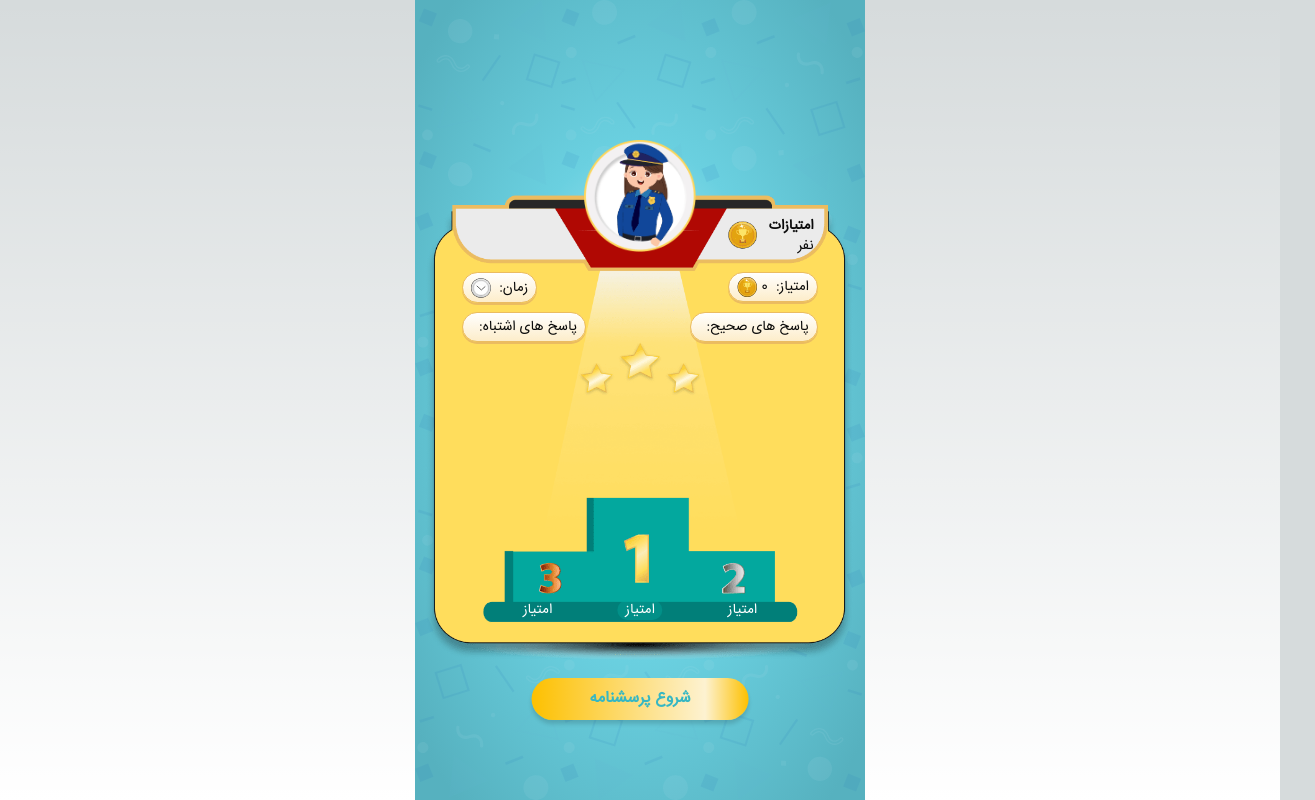
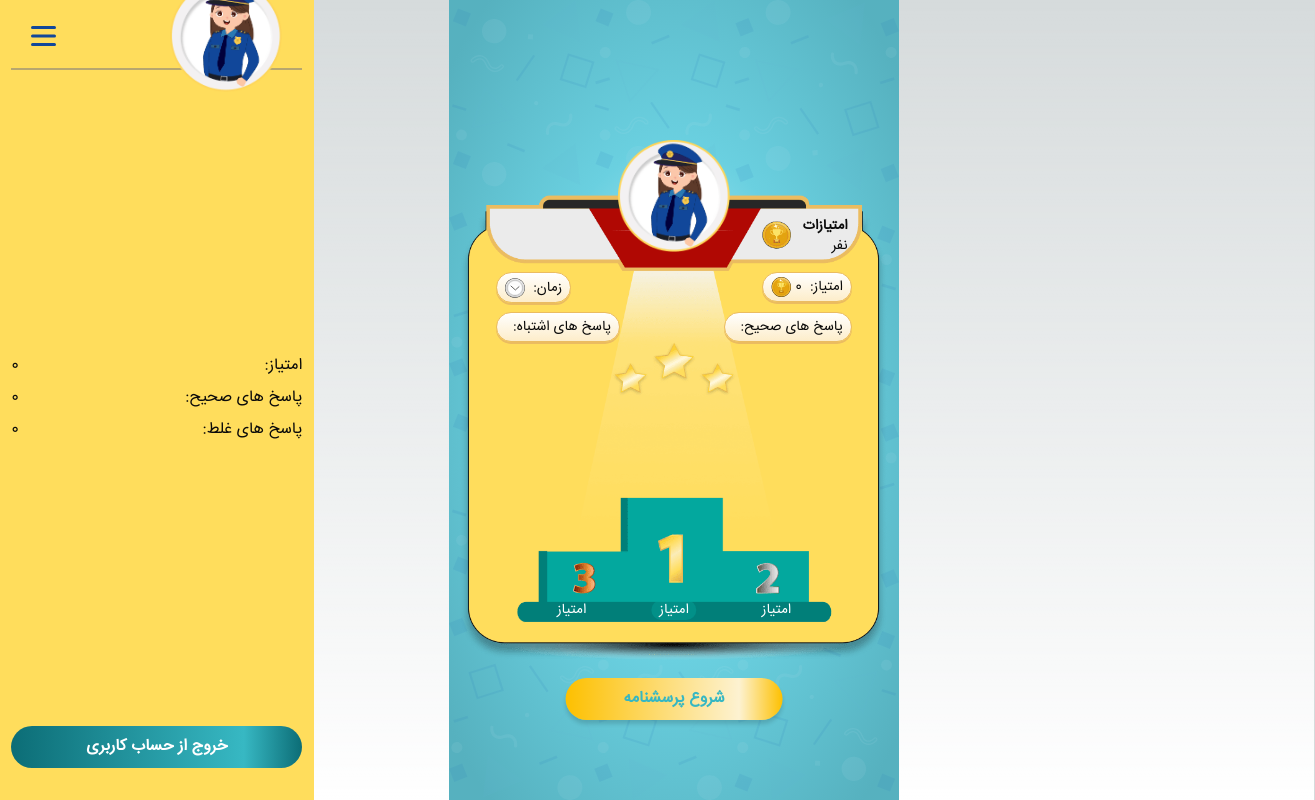
Before and after one commit to Omid-Jafari/dr_gamification_frontend, a Next.js app: page /results in a window 1280 px wide. Shown: the whole page, 1315 px wide, since content can reach past the window. Built offline with nearby package versions, Linux system fonts and the light colour scheme.

Commit message:
fix: :bug: some bugz got fixed and added logout and sidebar

```diff
--- a/app/api/ApiServise.ts
+++ b/app/api/ApiServise.ts
@@ -1,7 +1,7 @@
 import toast from "react-hot-toast";
 import axios from "axios";
-// const BASE_URL = "http://localhost:4000/";
-const BASE_URL = "https://drgamificationback.iran.liara.run/";
+const BASE_URL = "http://localhost:4000/";
+// const BASE_URL = "https://drgamificationback.iran.liara.run/";
 const useAxios = axios.create({
   baseURL: BASE_URL,
 });
--- a/app/components/common/confirmModalContainer.tsx
+++ b/app/components/common/confirmModalContainer.tsx
@@ -11,7 +11,7 @@ const ConfirmModalContainer = ({
 }) => {
   return (
     <div
-      className={`absolute left-0 top-0 w-full h-[100dvh] z-20 px-2 overflow-hidden transition-all duration-[1s] ${
+      className={`absolute left-0 top-0 w-full h-[100dvh] z-50 px-2 overflow-hidden transition-all duration-[1s] ${
         open ? "bg-[#57959ba7] max-h-[10000px]" : "bg-[#57959b00] max-h-0"
       }`}
     >
--- /dev/null
+++ b/app/components/sideBar/sideBar.tsx
@@ -0,0 +1,116 @@
+import Image from "next/image";
+import { User, updateUserScore } from "../../redux/user";
+import { Dispatch, SetStateAction, useRef } from "react";
+import { useDispatch } from "react-redux";
+import { useRouter } from "next/navigation";
+import SideBarConfirm from "./sideBarConfirm";
+
+const SideBar = ({
+  showMenu,
+  setShowMenu,
+  user,
+}: {
+  showMenu: boolean;
+  setShowMenu: Dispatch<SetStateAction<boolean>>;
+  user: User;
+}) => {
+  const dispatch = useDispatch();
+  const router = useRouter();
+  const logoutConfirmRef: any = useRef();
+  let correctAnswers = 0;
+  let wrongAnswers = 0;
+  for (let question of user.questions) {
+    for (let answer of question.answers) {
+      if (answer == 50) {
+        correctAnswers++;
+      } else if (answer == -20) {
+        wrongAnswers++;
+      }
+    }
+  }
+  const openConfirmRef = () => {
+    logoutConfirmRef.current && logoutConfirmRef.current.openModal();
+  };
+  const logOutFunc = () => {
+    localStorage.removeItem("UserId");
+    dispatch(
+      updateUserScore({
+        _id: "",
+        name: "",
+        phoneNumber: 0,
+        score: 0,
+        friends: [],
+        policeMale: 0,
+        questions: [],
+        createdAt: "",
+        updatedAt: "",
+      })
+    );
+    setShowMenu(false);
+    setTimeout(() => {
+      router.push("/");
+    }, 500);
+  };
+  return (
+    <>
+      <SideBarConfirm logOutFunc={logOutFunc} ref={logoutConfirmRef} />
+      <div
+        className={`w-full h-[100dvh] z-40 flex justify-end transition-all duration-1000 absolute left-0 top-0 ${
+          showMenu ? "bg-[#57959ba7] max-h-[10000px]" : "bg-[#57959b00] max-h-0"
+        }`}
+      >
+        <div
+          className={`w-[70%] h-[100dvh] bg-[#FFDD5C] relative transition-all duration-1000 flex flex-col p-3 gap-2 ${
+            showMenu ? "left-0" : "-left-full"
+          }`}
+        >
+          <div className="w-full flex items-center p-2 sm:p-5 h-[48px] gap-2">
+            <div className="sm:w-28 sm:h-28 w-10 h-10 relative">
+              {user.policeMale ? (
+                <Image fill src="/PoliceMan.png" alt="" />
+              ) : (
+                <Image fill src="/policeWoman.png" alt="" />
+              )}
+            </div>
+            <p className="ml-auto">{user.name}</p>
+            <button
+              onClick={() => setShowMenu((prev) => !prev)}
+              className="p-0 m-0 "
+              style={{ cursor: "pointer" }}
+            >
+              <div className={`${showMenu && "open"}`} id="nav-icon4">
+                <span></span>
+                <span></span>
+                <span></span>
+              </div>
+            </button>
+          </div>
+          <div className="w-full h-[2px] bg-[#7f7d7d8d]"></div>
+          <div className="flex-1 flex justify-center items-stretch flex-col gap-2">
+            <div className="flex items-center justify-between">
+              <p className="">امتیاز:</p>
+              <p className="">{user.score}</p>
+            </div>
+            <div className="flex items-center justify-between">
+              <p className="">پاسخ های صحیح:</p>
+              <p className="">{correctAnswers}</p>
+            </div>
+            <div className="flex items-center justify-between">
+              <p className="">پاسخ های غلط:</p>
+              <p className="">{wrongAnswers}</p>
+            </div>
+          </div>
+
+          <button
+            className="mt-auto w-full form_btn mb-5"
+            onClick={openConfirmRef}
+          >
+            خروج از حساب کاربری
+          </button>
+        </div>
+      </div>
+    </>
+  );
+};
+
+export default SideBar;
--- /dev/null
+++ b/app/components/sideBar/sideBarConfirm.tsx
@@ -0,0 +1,46 @@
+import { forwardRef, useImperativeHandle, useState } from "react";
+import ConfirmModalContainer from "../common/confirmModalContainer";
+
+const SideBarConfirm = ({ logOutFunc }: any, ref: any) => {
+  const [open, setOpen] = useState(false);
+  useImperativeHandle(ref, () => ({
+    openModal(body: any) {
+      setOpen(true);
+    },
+  }));
+  return (
+    <ConfirmModalContainer open={open}>
+      <div className="w-full h-[100dvh] flex justify-center items-center">
+        <div
+          className={`w-[80%] max-h-[80%] overflow-auto flex flex-col gap-[20px] `}
+        >
+          <p className="pb-3 text-center">مطمئنی می خوای خارج شی؟</p>
+
+          <div className="flex items-center gap-2 py-2">
+            <button
+              type="button"
+              onClick={() => {
+                setOpen(false);
+                setTimeout(() => {
+                  logOutFunc();
+                }, 500);
+              }}
+              className="form_btn shadow-light flex items-center justify-center gap-1 flex-grow"
+            >
+              آره مطمئنم
+            </button>
+            <button
+              type="button"
+              onClick={() => setOpen(false)}
+              className="form_btn_white shadow-light flex items-center justify-center gap-1 flex-grow"
+            >
+              خارج نمیشم
+            </button>
+          </div>
+        </div>
+      </div>
+    </ConfirmModalContainer>
+  );
+};
+
+export default forwardRef(SideBarConfirm);
--- a/app/components/signin/firstSigninSection.tsx
+++ b/app/components/signin/firstSigninSection.tsx
@@ -27,7 +27,7 @@ const FirstSigninSection = (props: any) => {
   });
   const checkForAnimation = () => {
     if (openSection && !backAction) {
-      return "animate__bounceInRight";
+      return "";
     } else if (openSection && backAction) {
       return "animate__bounceInLeft";
     } else if (!openSection && !backAction) {
--- a/app/components/signin/signinContainer.tsx
+++ b/app/components/signin/signinContainer.tsx
@@ -48,6 +48,8 @@ const SigninContainer = () => {
       );
       toast.success(`${data?.data?.name} خوش آمدید`);
       setSignOpen(false);
+      setCreatingUser({});
+      setActiveSection(0);
     },
     onError: (error) => {
       localStorage.removeItem("UserId");
--- a/app/constant/questions/shop.ts
+++ b/app/constant/questions/shop.ts
@@ -142,17 +142,17 @@ export const seventhQuest: Question = {
     {
       choiceTxt: "دو جفت کفش ارزان رو بدون توجه به کیفیت آن میخره.",
       choiceImg: "/questions/shop/seventhQuest/twoPaire.png",
-      answer: 1,
+      answer: 0,
     },
     {
       choiceTxt: " یک جفت کفش با کیفیت میخره.",
       choiceImg: "/questions/shop/seventhQuest/good.png",
-      answer: 0,
+      answer: 1,
     },
     {
       choiceTxt: "یک جفت کفش مد روز رو میخره.",
       choiceImg: "/questions/shop/seventhQuest/fashion.png",
-      answer: 1,
+      answer: 0,
     },
   ],
   guide:
--- a/app/globals.css
+++ b/app/globals.css
@@ -168,3 +168,140 @@ body {
   background: linear-gradient(180deg, #fff 0%, #fdedca 100%);
   box-shadow: 0px 2px 0px 0px #ebbc60;
 }
+/* .mobile_memu_toggle {
+  cursor: pointer;
+  width: 30px;
+  height: 30px;
+  transition: all 0.15s;
+  position: relative;
+  padding: 0;
+  margin: 0;
+}
+.mobile_memu_toggle > span {
+  padding: 0;
+  margin: 0;
+  position: absolute;
+  left: 50%;
+  transform: translateX(-50%);
+  width: 100%;
+  height: 4px;
+  background-color: #11479a;
+  border-radius: 600px;
+}
+.mobile_memu_toggle > span:first-child {
+  transition: all 0.3s;
+  top: 25%;
+}
+.mobile_memu_toggle > span:nth-child(2) {
+  top: 50%;
+  transition: all 0.3s;
+}
+.mobile_memu_toggle > span:last-child {
+  transition: all 0.3s;
+  top: 75%;
+}
+.mobile_memu_toggle.deactive {
+  transition: all 0.15s;
+  height: 30px;
+  border: none;
+}
+
+.mobile_memu_toggle.deactive > span:last-child {
+  transform: rotate(-45deg);
+  transition: all 0.3s;
+}
+.mobile_memu_toggle.deactive > span:first-child {
+  transform: rotate(45deg);
+  transition: all 0.3s;
+}
+.mobile_memu_toggle.deactive > span:nth-child(2) {
+  transition: all 0.15s;
+  opacity: 0;
+} */
+
+/* Icon 4 */
+
+#nav-icon4 {
+  width: 25px;
+  height: 20px;
+  position: relative;
+  -webkit-transform: rotate(0deg);
+  -moz-transform: rotate(0deg);
+  -o-transform: rotate(0deg);
+  transform: rotate(0deg);
+  -webkit-transition: 0.5s ease-in-out;
+  -moz-transition: 0.5s ease-in-out;
+  -o-transition: 0.5s ease-in-out;
+  transition: 0.5s ease-in-out;
+  cursor: pointer;
+}
+
+#nav-icon4 span {
+  display: block;
+  position: absolute;
+  height: 3px;
+  width: 100%;
+  background: #11479a;
+  border-radius: 9px;
+  opacity: 1;
+  left: 0;
+  -webkit-transform: rotate(0deg);
+  -moz-transform: rotate(0deg);
+  -o-transform: rotate(0deg);
+  transform: rotate(0deg);
+  -webkit-transition: 0.25s ease-in-out;
+  -moz-transition: 0.25s ease-in-out;
+  -o-transition: 0.25s ease-in-out;
+  transition: 0.25s ease-in-out;
+}
+
+#nav-icon4 {
+}
+
+#nav-icon4 span:nth-child(1) {
+  top: 0px;
+  -webkit-transform-origin: left center;
+  -moz-transform-origin: left center;
+  -o-transform-origin: left center;
+  transform-origin: left center;
+}
+
+#nav-icon4 span:nth-child(2) {
+  top: 50%;
+  transform: translateY(-50%);
+  -webkit-transform-origin: left center;
+  -moz-transform-origin: left center;
+  -o-transform-origin: left center;
+  transform-origin: left center;
+}
+
+#nav-icon4 span:nth-child(3) {
+  bottom: 0;
+  -webkit-transform-origin: left center;
+  -moz-transform-origin: left center;
+  -o-transform-origin: left center;
+  transform-origin: left center;
+}
+
+#nav-icon4.open span:nth-child(1) {
+  -webkit-transform: rotate(45deg);
+  -moz-transform: rotate(45deg);
+  -o-transform: rotate(45deg);
+  transform: rotate(45deg);
+  top: -3px;
+  left: 8px;
+}
+
+#nav-icon4.open span:nth-child(2) {
+  width: 0%;
+  opacity: 0;
+}
+
+#nav-icon4.open span:nth-child(3) {
+  -webkit-transform: rotate(-45deg);
+  -moz-transform: rotate(-45deg);
+  -o-transform: rotate(-45deg);
+  transform: rotate(-45deg);
+  top: 15px;
+  left: 8px;
+}
--- a/app/header.tsx
+++ b/app/header.tsx
@@ -7,15 +7,25 @@ import { useRouter } from "next/navigation";
 import Image from "next/image";
 import { useEffect, useRef, useState } from "react";
 import Link from "next/link";
-
+// import SideBar from "./components/sideBar";
+import dynamic from "next/dynamic";
+const SideBar = dynamic(() => import("./components/sideBar/sideBar") as any, {
+  ssr: false,
+});
 const Header = () => {
   const { user } = useSelector((state: RootState) => state.user);
   const router = useRouter();
   const [hours, setHours] = useState(0);
   const [minutes, setMinutes] = useState(0);
   const [seconds, setSeconds] = useState(0);
+  const [showMenu, setShowMenu] = useState(false);
   const audioRef = useRef<any>();
   const [muted, setMuted] = useState(true);
+  const props = {
+    showMenu: showMenu,
+    setShowMenu: setShowMenu,
+    user: user,
+  };
 
   const getTime = () => {
     const now = new Date().getTime();
@@ -33,9 +43,14 @@ const Header = () => {
 
     return () => clearInterval(interval);
   }, [getTime]);
+
   return (
-    <div className="w-full flex items-center justify-between p-3 sm:p-5 absolute top-0 left-0">
-      <button onClick={() => window.location.pathname !== "/" && router.back()}>
+    <>
+      <SideBar {...(props as any)} />
+      <div className="w-full flex items-center justify-between p-2 sm:p-5 absolute top-0 left-0">
+        <button
+          onClick={() => window.location.pathname !== "/" && router.back()}
+        >
           <img src="/back.svg" alt="" />
         </button>
         <button
@@ -103,17 +118,29 @@ const Header = () => {
             />
           )}
         </div>
+        <button
+          onClick={() => setShowMenu((prev) => !prev)}
+          className="p-0 m-0 "
+          style={{ cursor: "pointer" }}
+        >
+          <div className={`${showMenu && "open"}`} id="nav-icon4">
+            <span></span>
+            <span></span>
+            <span></span>
+          </div>
+        </button>
         <audio
           muted={muted}
           src="/KidsEducation.mp3"
           ref={audioRef}
           loop
-        autoPlay={true}
+          autoPlay={false}
           playsInline={true}
         >
           {/* <source  type="audio/mp3" /> */}
         </audio>
       </div>
+    </>
   );
 };
 
```
Lines whose indentation alone changed are shown as unchanged.
